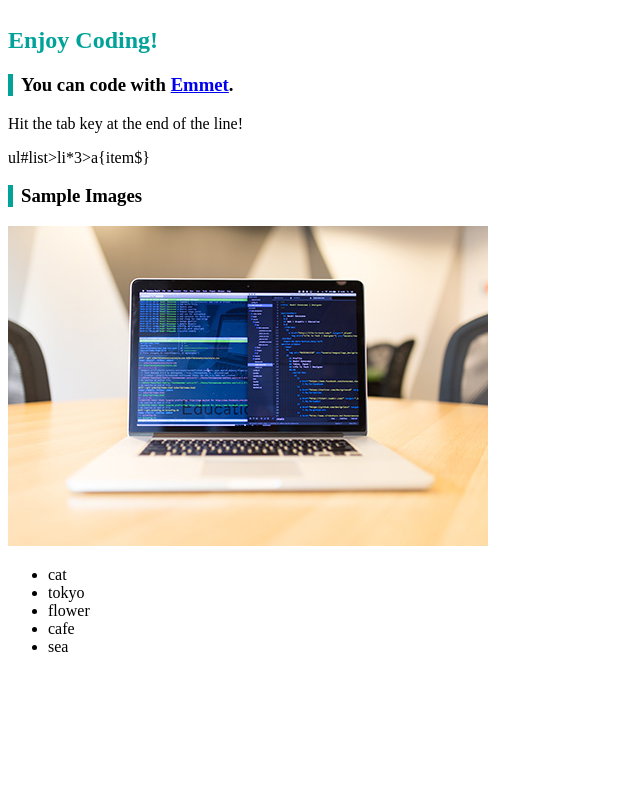
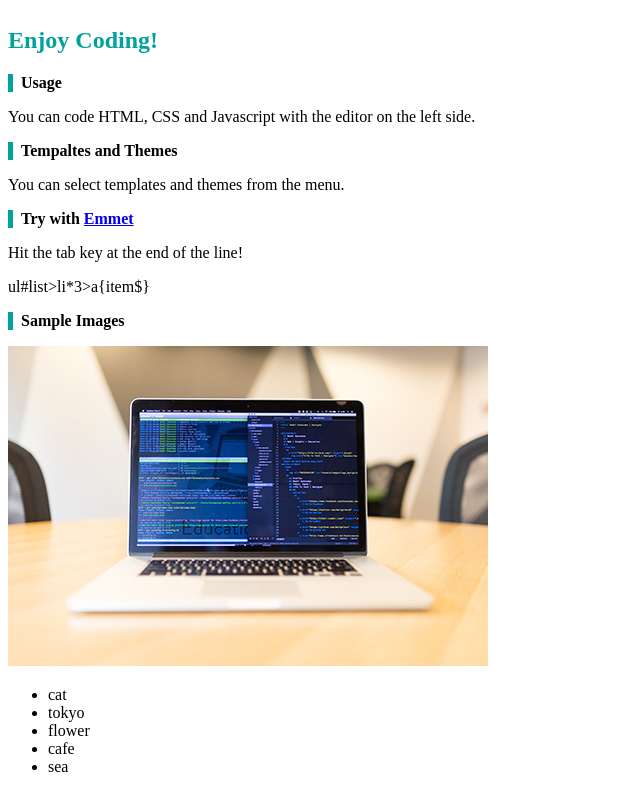
Before and after one commit to designless/editer, a plain HTML site: page source/demo.html in a window 1280 px wide. Shown: the part 77-869 px from the top of the page, without its empty margins (0-640 px from the left). Before the commit the page ends 800 px from the top, so only its background shows below. Drawn offline with nearby package versions, Linux system fonts and the light colour scheme; files whose address does not match are found by name.

Commit message:
Update the usage

```diff
--- a/source/demo.html
+++ b/source/demo.html
@@ -10,6 +10,7 @@ h2 {
 }
 
 h3 {
+  font-size: 1rem;
   border-left: 5px solid #00a29a;
   padding-left: 8px;
 }
@@ -21,8 +22,15 @@ h3 {
 
 <h1><img src="images/logo_black.png" alt="EDITER"></h1>
 <h2>Enjoy Coding!</h2>
-<h3>You can code with <a href="http://emmet.io/" target="_blank">Emmet</a>.</h3>
+<h3>Usage</h3>
+<p>You can code HTML, CSS and Javascript with the editor on the left side.</p>
+
+<h3>Tempaltes and Themes</h3>
+<p>You can select templates and themes from the menu.</p>
+
+<h3>Try with <a href="http://emmet.io/" target="_blank">Emmet</a></h3>
 <p>Hit the tab key at the end of the line!</p>
+<!-- Emmet -->
 ul#list>li*3>a{item$}
 
 <h3>Sample Images</h3>
```
